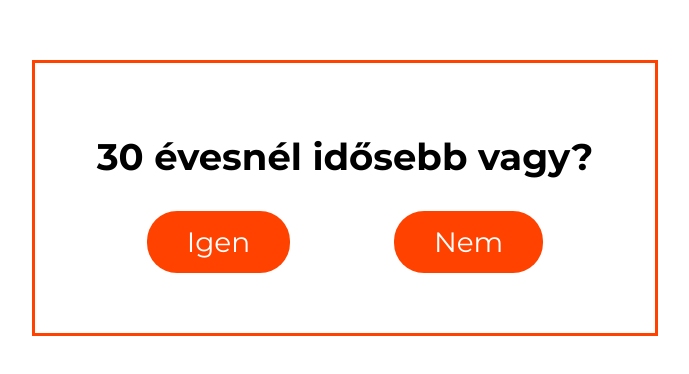
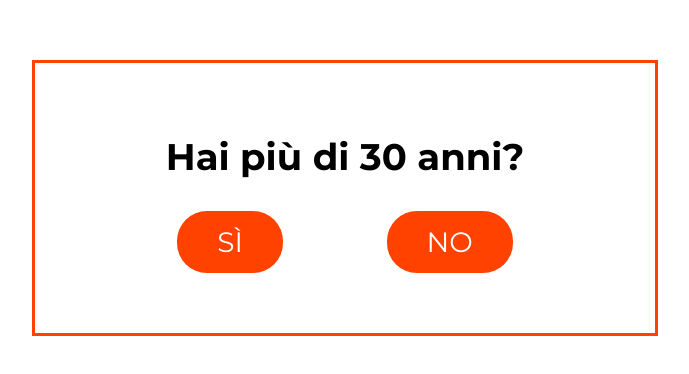
Before and after one commit to fanestika/festika, a plain HTML site: page index.html in a window 1280 px wide. Shown: the part 198-572 px from the top of the page, without its empty margins (295-984 px from the left). Drawn offline with nearby package versions, Linux system fonts and the light colour scheme.

Commit message:
Update index.html

```diff
--- a/index.html
+++ b/index.html
@@ -17,10 +17,10 @@
 </head>
 <body>
   <div class="b-question">
-    <div class="title-question"> 30 évesnél idősebb vagy? </div>
+    <div class="title-question"> Hai più di 30 anni? </div>
     <div class="text-justify">
-      <a id="ya" class="m-red" href="#"> Igen </a>
-      <a id="tidak" class="m-red" href="#"> Nem </a>
+      <a id="ya" class="m-red" href="#"> SÌ </a>
+      <a id="tidak" class="m-red" href="#"> NO </a>
     </div>
   </div>
 <script>
```
